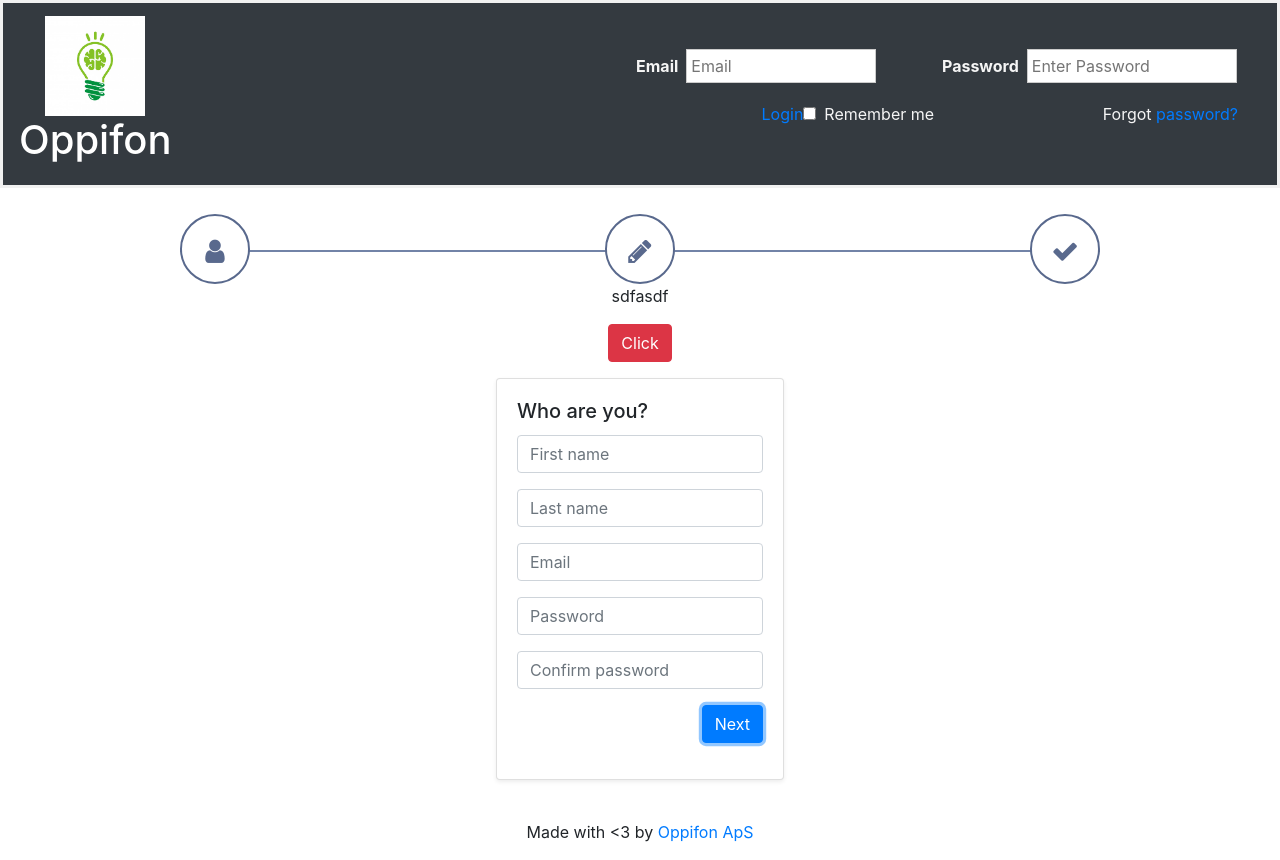
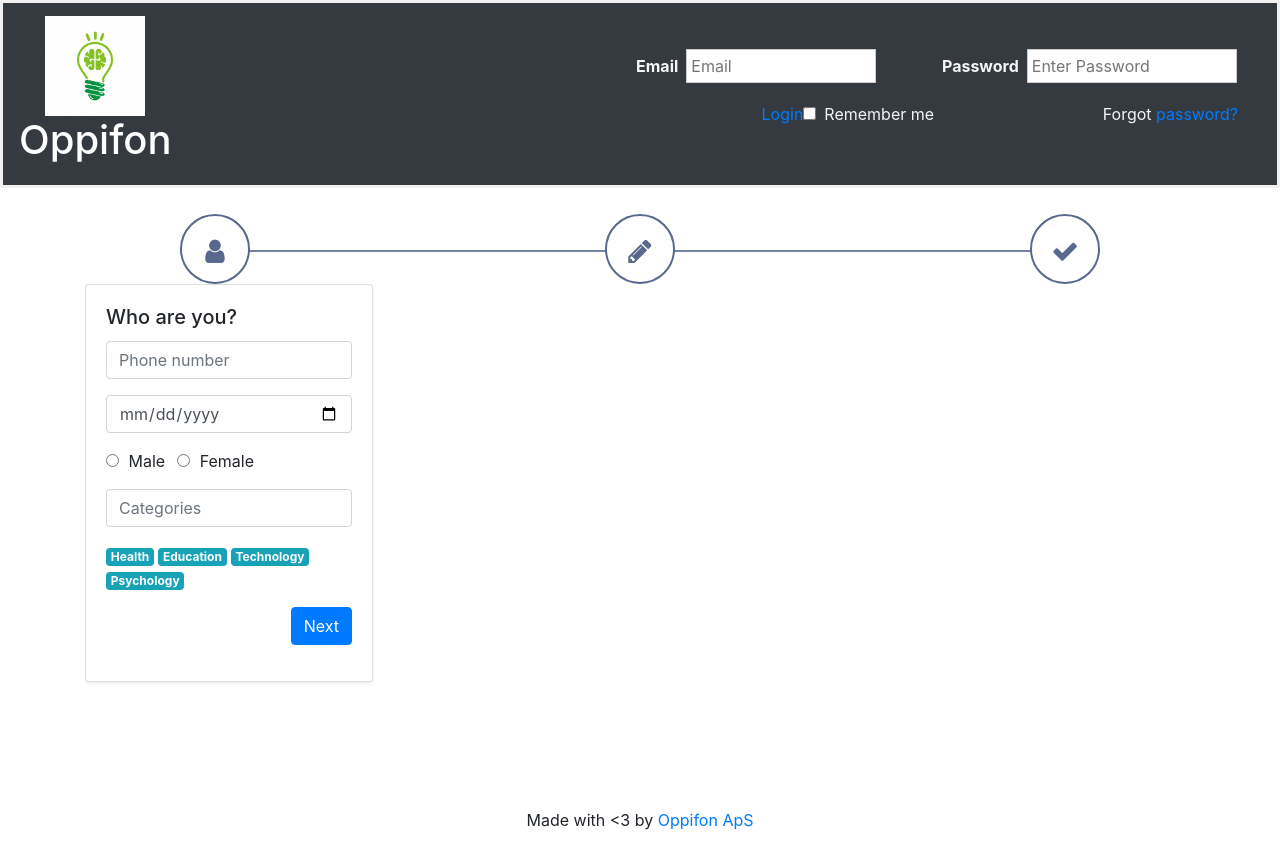
Before and after one commit to DanLeeDK/Oppifon, an Angular app in the folder oppifon/: page /signup in a window 1280 px wide. Both pictures are taken after a click on the button "Next". Built offline with nearby package versions, Linux system fonts and the light colour scheme; what angular-bootstrap-md would draw is missing.

Commit message:
carousel

```diff
--- a/oppifon/package.json
+++ b/oppifon/package.json
@@ -20,6 +20,7 @@
     "@angular/platform-browser": "^6.1.0",
     "@angular/platform-browser-dynamic": "^6.1.0",
     "@angular/router": "^6.1.0",
+    "@ng-bootstrap/ng-bootstrap": "^3.2.0",
     "@types/chart.js": "^2.7.33",
     "angular-bootstrap-md": "^6.2.3",
     "angular5-csv": "^0.2.10",
--- a/oppifon/src/app/app.module.ts
+++ b/oppifon/src/app/app.module.ts
@@ -2,6 +2,7 @@ import { BrowserModule } from '@angular/platform-browser';
 import { FormsModule } from '@angular/forms';
 import { NgModule, NO_ERRORS_SCHEMA } from '@angular/core';
 import { MDBBootstrapModule } from 'angular-bootstrap-md';
+import {NgbModule} from '@ng-bootstrap/ng-bootstrap';
 
 import { AppComponent } from './app.component';
 import { LoginComponent } from './login/login.component';
@@ -31,7 +32,8 @@ import { SearchComponent } from './search/search.component';
     MDBBootstrapModule.forRoot(),
     BrowserModule,
     FormsModule,
-    AppRoutingModule
+    AppRoutingModule,
+    NgbModule
   ],
   schemas: [ NO_ERRORS_SCHEMA ],
   providers: [],
--- a/oppifon/src/app/header/header.component.html
+++ b/oppifon/src/app/header/header.component.html
@@ -1,3 +1,4 @@
+
 <nav class="navbar navbar-dark bg-dark">
 
   <!-- logo -->
--- a/oppifon/src/app/sign-up/sign-up.component.html
+++ b/oppifon/src/app/sign-up/sign-up.component.html
@@ -5,30 +5,34 @@
       <div class="steps-form-2">
         <div class="steps-row-2 setup-panel-2 d-flex justify-content-between">
           <div class="steps-step-2">
-                <a href="#step-1" type="button" class="btn btn-amber btn-circle-2 waves-effect ml-0" data-toggle="tooltip" data-placement="top" title="Personal data"><i class="fa fa-user" aria-hidden="true" disabled="disabled"></i></a>
+            <a href="#step-1" type="button" class="btn btn-amber btn-circle-2 waves-effect ml-0" data-toggle="tooltip"
+              data-placement="top" title="Personal data"><i class="fa fa-user" aria-hidden="true" disabled="disabled"></i></a>
           </div>
           <!-- <div class="steps-step-2">
                 <a href="#step-3" type="button" class="btn btn-blue-grey btn-circle-2 waves-effect" data-toggle="tooltip" data-placement="top" title="Terms and Conditions"><i class="fa fa-photo" aria-hidden="true"></i></a>
             </div> -->
           <div class="steps-step-2">
-                <a href="#step-2" type="button" class="btn btn-blue-grey btn-circle-2 waves-effect" data-toggle="tooltip" data-placement="top" title="Personal Data"><i class="fa fa-pencil" aria-hidden="false"></i></a>
+            <a href="#step-2" type="button" class="btn btn-blue-grey btn-circle-2 waves-effect" data-toggle="tooltip"
+              data-placement="top" title="Personal Data"><i class="fa fa-pencil" aria-hidden="false"></i></a>
           </div>
           <div class="steps-step-2">
-                <a href="#step-4" type="button" class="btn btn-blue-grey btn-circle-2 waves-effect mr-0" data-toggle="tooltip" data-placement="top" title="Finish"><i class="fa fa-check" aria-hidden="true"></i></a>
+            <a href="#step-4" type="button" class="btn btn-blue-grey btn-circle-2 waves-effect mr-0" data-toggle="tooltip"
+              data-placement="top" title="Finish"><i class="fa fa-check" aria-hidden="true"></i></a>
           </div>
         </div>
       </div>
     </div>
   </div>
 
-  <p>{{test}}</p>
-  <button ng-click="showWhatAreYouClick()" class="btn btn-danger">Click</button>
-
-  <div *ngIf="showWhoAreYou" class="row justify-content-center mt-3" >
+  <!-- Carousel-->
+  <div id="carousel" class="carousel slide" style=" width:100%; height: 500px !important;" data-ride="carousel"
+    data-interval=false>
+    <div class="carousel-inner">
+      <!-- Who are you card-->
+      <div class="carousel-item active">
         <div class="card bg-white mb-3 shadow-sm" style="max-width: 18rem;">
           <div class="card-body text-left">
             <h5 class="card-title">Who are you?</h5>
-        <form>
             <div class="form-group">
               <input type="text" class="form-control" placeholder="First name">
             </div>
@@ -46,19 +50,17 @@
             </div>
             <div class="form-group">
               <div class="d-flex flex-row-reverse">
-              <button type="submit" class="btn btn-primary">Next</button>
-            </div>
-          </div>
-        </form>
+                <button class="btn btn-primary" data-target="#carousel" data-slide="next">Next</button>
               </div>
             </div>
           </div>
-
-  <div *ngIf="showWhatAreYou" class="row justify-content-center mt-3">
+        </div>
+      </div>
+      <!-- What are you card-->
+      <div class="carousel-item" style=" width:100%; height: 500px !important;">
         <div class="card bg-white mb-3 shadow-sm" style="max-width: 18rem;">
           <div class="card-body text-left">
             <h5 class="card-title">Who are you?</h5>
-          <form>
             <div class="form-group">
               <input type="string" class="form-control" placeholder="Phone number">
             </div>
@@ -80,6 +82,7 @@
             <div class="form-group">
               <input type="string" class="form-control" placeholder="Categories">
             </div>
+
             <!-- Labels -->
             <div class="form-group">
               <span class="badge badge-info">Health</span>
@@ -90,19 +93,18 @@
 
             <div class="form-group">
               <div class="d-flex flex-row-reverse">
-                <button type="submit" class="btn btn-primary">Next</button>
+                <button class="btn btn-primary" data-target="#carousel" data-slide="next">Next</button>
               </div>
             </div>
-          </form>
+
           </div>
         </div>
       </div>
-
-    <div *ngIf="showAreYouAnExpert" class="row justify-content-center mt-3">
+      <div class="carousel-item" style=" width:100%; height: 500px !important;">
         <div class="card bg-white mb-3 shadow-sm" style="max-width: 18rem;">
           <div class="card-body text-left">
             <h5 class="card-title">Are you an expert?</h5>
-            <form>
+
             <div class="form-group">
               <div class="form-check form-check-inline">
                 <label class="form-check-label">
@@ -116,10 +118,11 @@
               </div>
             </div>
             <div class="d-flex flex-row-reverse">
-                <button type="submit" class="btn btn-primary">Next</button>
-              </div>
-            </form>
+              <button class="btn btn-primary" data-target="#carousel" data-slide="next">Next</button>
             </div>
           </div>
-
         </div>
+      </div>
+    </div>
+  </div>
+</div>
--- a/oppifon/src/app/sign-up/sign-up.component.ts
+++ b/oppifon/src/app/sign-up/sign-up.component.ts
@@ -1,9 +1,11 @@
 import { Component, OnInit } from '@angular/core';
+import { NgbCarouselConfig } from '@ng-bootstrap/ng-bootstrap';
 
 @Component({
   selector: 'app-sign-up',
   templateUrl: './sign-up.component.html',
-  styleUrls: ['./sign-up.component.scss']
+  styleUrls: ['./sign-up.component.scss'],
+  providers: [NgbCarouselConfig]  // add NgbCarouselConfig to the component providers
 })
 
 export class SignUpComponent implements OnInit {
@@ -20,7 +22,6 @@ export class SignUpComponent implements OnInit {
     this.showWhatAreYou = false;
     this.showAreYouAnExpert = false;
     this.showExpertCategories = false;
-    this.test = "sdfasdf"
   }
 
   public showWhoAreYouClick(){
@@ -35,8 +36,6 @@ export class SignUpComponent implements OnInit {
     this.showWhatAreYou = true;
     this.showAreYouAnExpert = false;
     this.showExpertCategories = false;
-    this.test = "CLICK";
-    console.log("click");
   }
 
   public showAreYouAnExpertClick(){
--- a/oppifon/src/index.html
+++ b/oppifon/src/index.html
@@ -7,8 +7,12 @@
 
   <meta name="viewport" content="width=device-width, initial-scale=1">
   <link rel="icon" type="image/x-icon" href="favicon.ico">
+  <link rel="stylesheet" href="https://stackpath.bootstrapcdn.com/bootstrap/4.1.3/css/bootstrap.min.css" integrity="sha384-MCw98/SFnGE8fJT3GXwEOngsV7Zt27NXFoaoApmYm81iuXoPkFOJwJ8ERdknLPMO" crossorigin="anonymous">
 </head>
 <body>
   <app-root></app-root>
+  <script src="https://code.jquery.com/jquery-3.3.1.slim.min.js" integrity="sha384-q8i/X+965DzO0rT7abK41JStQIAqVgRVzpbzo5smXKp4YfRvH+8abtTE1Pi6jizo" crossorigin="anonymous"></script>
+    <script src="https://cdnjs.cloudflare.com/ajax/libs/popper.js/1.14.3/umd/popper.min.js" integrity="sha384-ZMP7rVo3mIykV+2+9J3UJ46jBk0WLaUAdn689aCwoqbBJiSnjAK/l8WvCWPIPm49" crossorigin="anonymous"></script>
+    <script src="https://stackpath.bootstrapcdn.com/bootstrap/4.1.3/js/bootstrap.min.js" integrity="sha384-ChfqqxuZUCnJSK3+MXmPNIyE6ZbWh2IMqE241rYiqJxyMiZ6OW/JmZQ5stwEULTy" crossorigin="anonymous"></script>
 </body>
 </html>
```
Also changed, not shown: 1 other file (tests, documents, lock files or other folders). Lines whose indentation alone changed are shown as unchanged.
